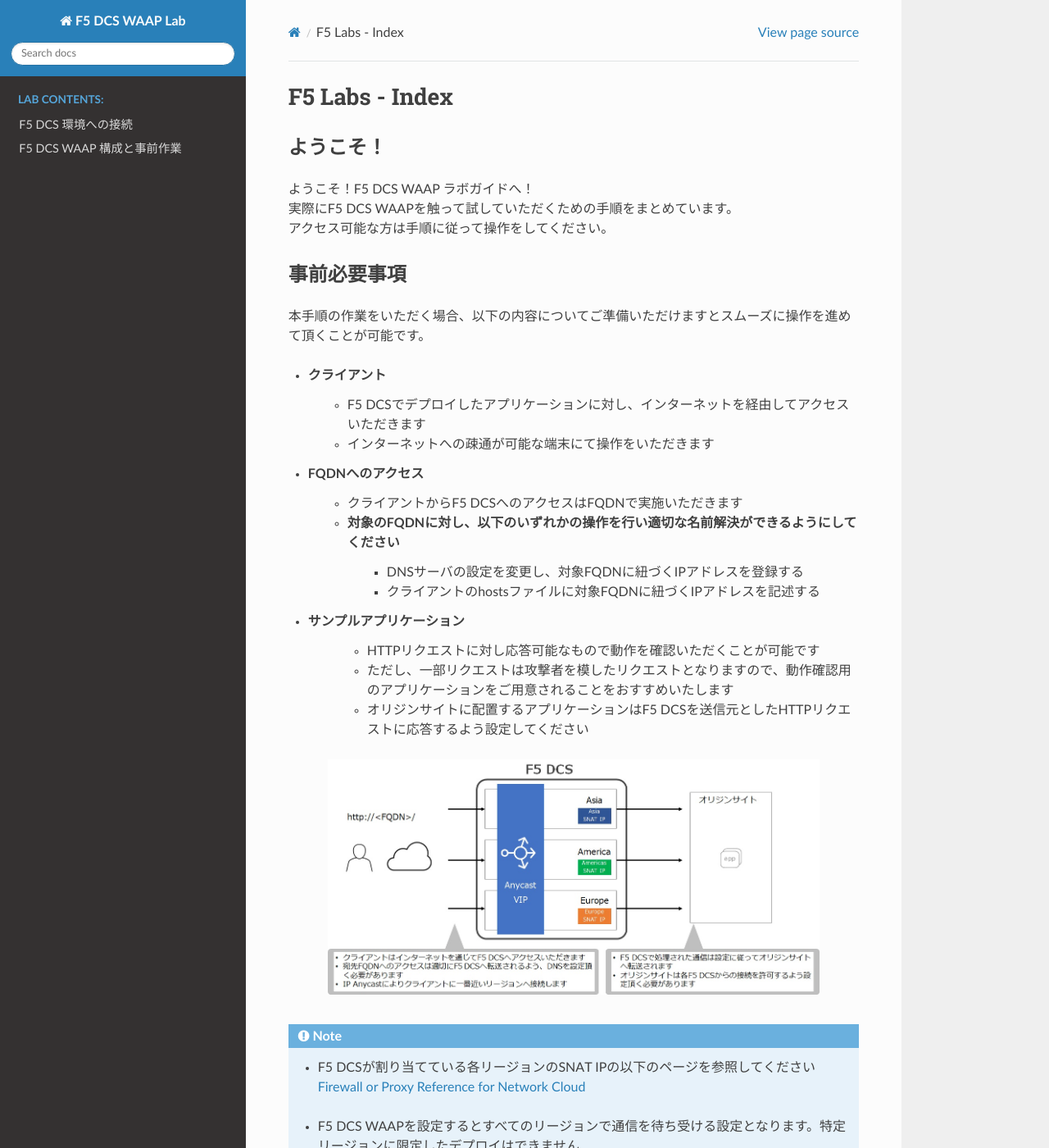
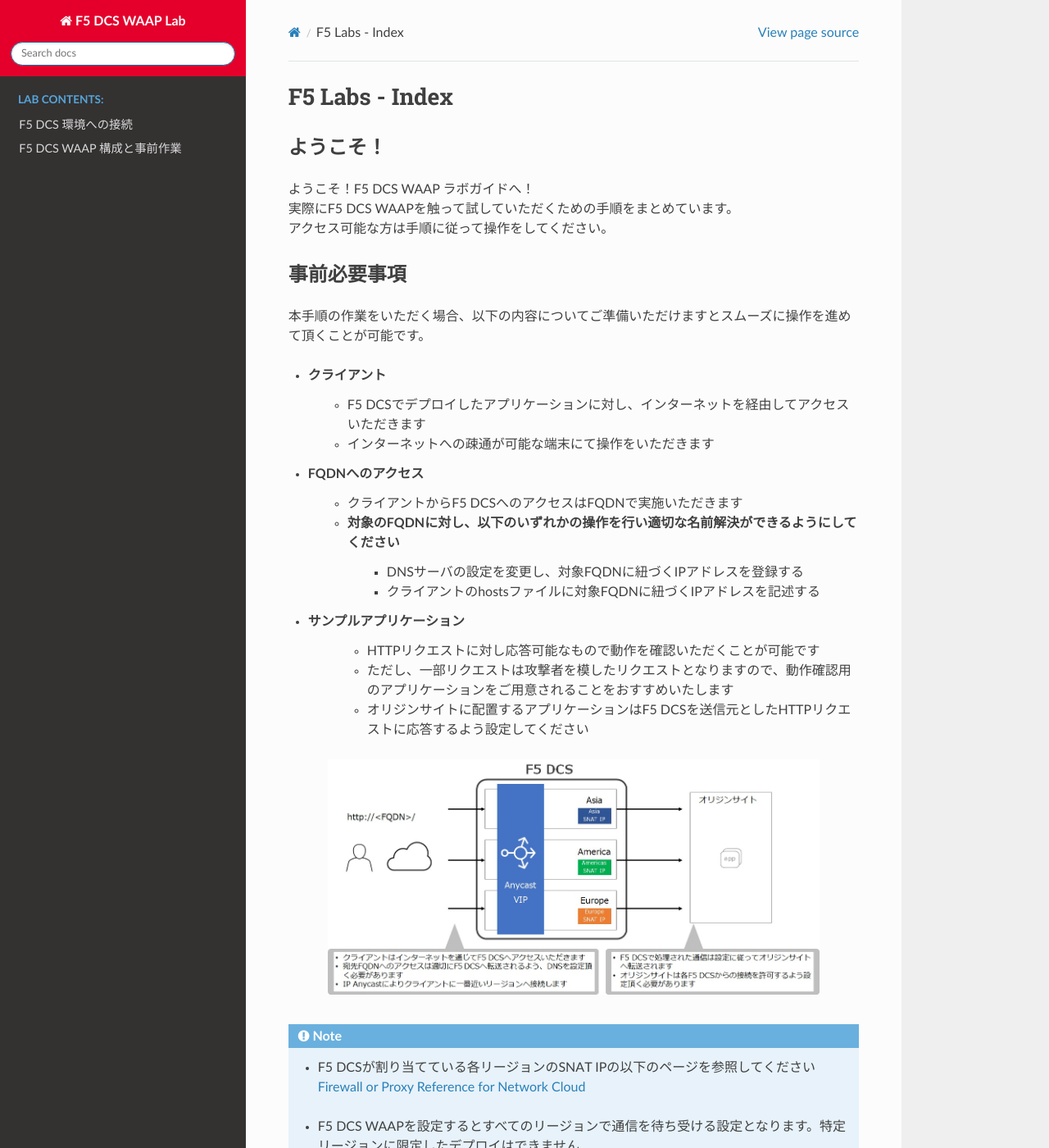
Before and after one commit to BeF5/f5j-appsec-hero-challenge, a Sphinx documentation site: the page built from docs/index.rst, in a window 1280 px wide and 1400 px high. Shown: the whole window at 82% size. Built offline with Sphinx 7.4.7 and the Read the Docs theme 2.0.0, drawn with Linux system fonts in a browser that asks for light colours.

Commit message:
Update f5_agility_theme.css

```diff
--- a/docs/_static/css/f5_agility_theme.css
+++ b/docs/_static/css/f5_agility_theme.css
@@ -14,6 +14,14 @@ table {
 	margin-bottom: 12px;
 }
 */
+
+.wy-side-nav-search {
+    background-color: #e4002b; /* 任意の背景色に変更 */
+}
+
+.wy-nav-top {
+    background-color: #e4002b; /* 任意の背景色に変更 */
+}
 
 
 .caption-text {
```
